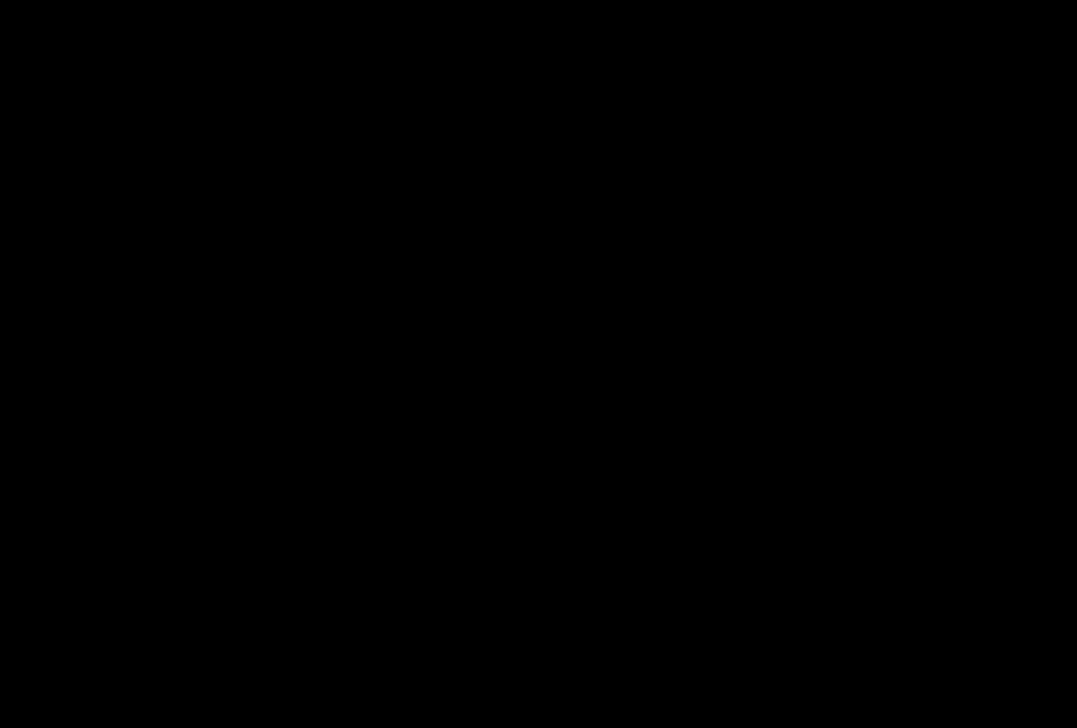
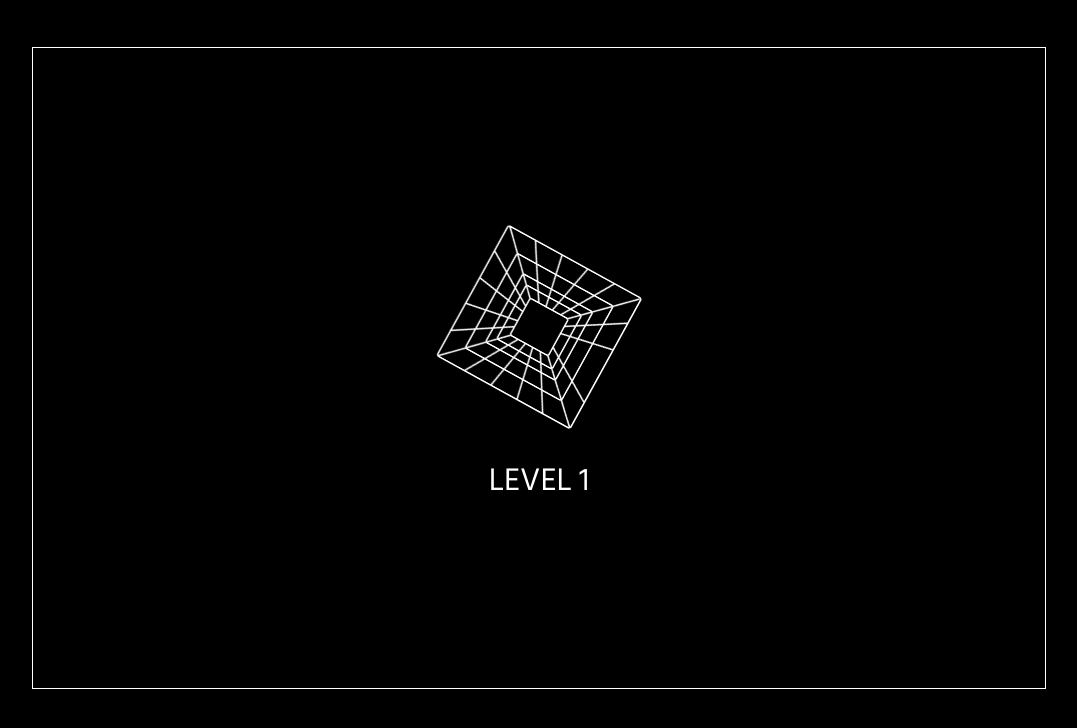
Before and after one commit to Leticia-Ajac/PuzzleLiderGerminare, a React (Create React App) app: page /IntroLevel1Page in a window 1280 px wide. Before the commit this address had no page. Shown: the top 728 px of the page, without its empty margins (101-1178 px from the left). Built offline with nearby package versions, Linux system fonts and the light colour scheme.

Commit message:
introLevel1

```diff
--- a/src/App.js
+++ b/src/App.js
@@ -9,6 +9,7 @@ import './App.css'
 import LevelUmPage from './Pages/Level1';
 import BeginningPage from './Pages/Beginning'
 import FirstVideoPage from './Pages/FirstVideo'
+import IntroLevel1Page from './Pages/IntroLevel1'
 
 function App() {
   return (
@@ -16,8 +17,9 @@ function App() {
       <BrowserRouter>
         <Routes>
           <Route path='/' element={<BeginningPage />} />
+          <Route path='/firstVideo' element={<FirstVideoPage />}/>
+          <Route path='/IntroLevel1Page' element={<IntroLevel1Page />}/>
           <Route path='/level1' element={<LevelUmPage />}/>
-          <Route path='/firstVideo' element={<FirstVideoPage />}/>
         </Routes>
       </BrowserRouter>
     </div>
--- /dev/null
+++ b/src/Pages/IntroLevel1/index.jsx
@@ -0,0 +1,14 @@
+import Borda from "../../Components/Border"
+import imagem from '../../Assets/DRADIN.png'
+import './style.css'
+
+
+export default function IntroLevel1Page(){
+
+    return(
+        <Borda corBorda="#fff" >
+            <img src={imagem} alt="" className="girar" style={{width:'150px'}} />
+            <p style={{fontSize:'32px', margin:'50px 0 -20px'}} >LEVEL 1</p>
+        </Borda>
+    )
+}
--- /dev/null
+++ b/src/Pages/IntroLevel1/style.css
@@ -0,0 +1,8 @@
+.girar {
+    animation: spin 6s infinite linear
+}
+
+@keyframes spin {
+    from {transform:rotate(0deg);}
+    to {transform:rotate(360deg);}
+}
```
Also changed, not shown: src/Assets/DRADIN.png (added).
